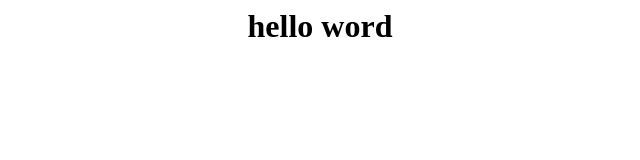
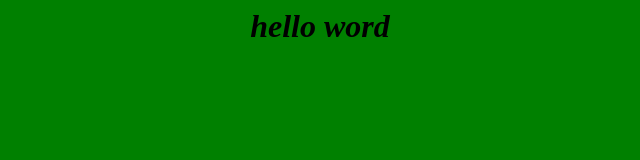
Before and after one commit to Med-Said/div, a plain HTML site: page index.html in a window 1280 px wide. Shown: the whole page, without its empty margins (320-960 px from the left). Drawn offline with Linux system fonts and the light colour scheme.

Commit message:
coleur a body ..

```diff
--- a/index.html
+++ b/index.html
@@ -2,6 +2,10 @@
 <html>
 	<head>
 		<title></title>
+	<style>
+		body{background-color: green;}
+		h1{text-align: center; font-style: italic;}
+	</style>
 	</head>
 	<body>
 		<h1 align="center"> hello word</h1>
```
